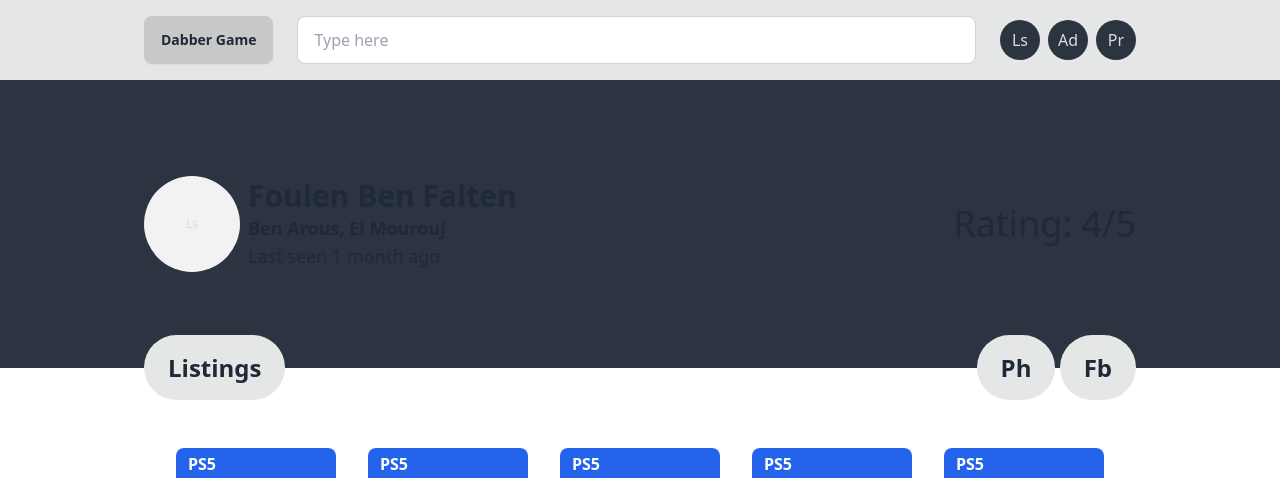
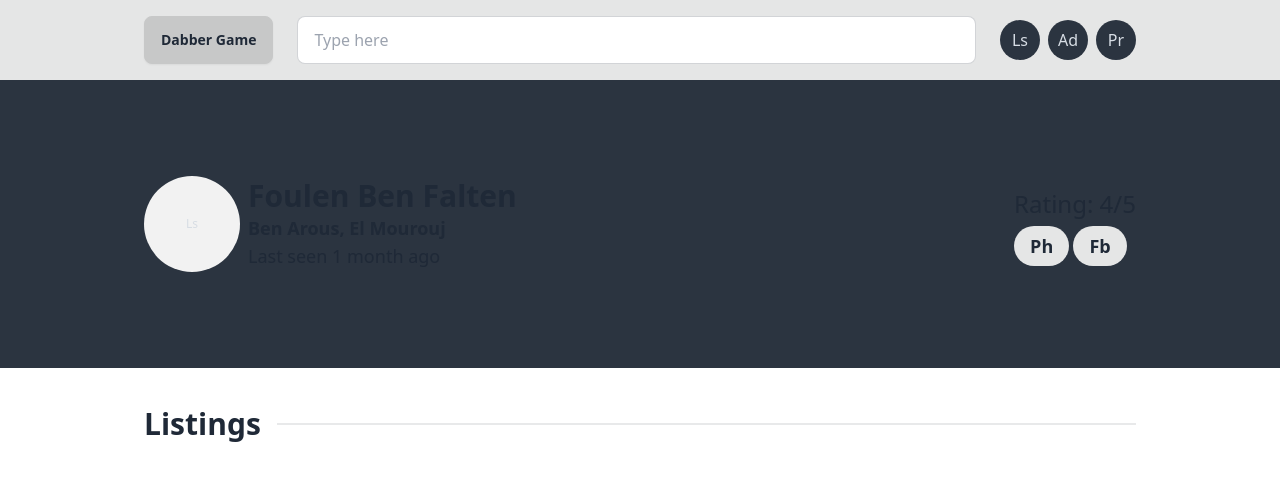
Before and after one commit to rabiibouhestine/dabbergame.tn, a SvelteKit app: page /user/1 in a window 1280 px wide. Shown: the top 478 px of the page. Built offline with nearby package versions, Linux system fonts and the light colour scheme.

Commit message:
build ui

```diff
--- a/src/routes/user/[id]/+page.svelte
+++ b/src/routes/user/[id]/+page.svelte
@@ -20,19 +20,17 @@
 				<p class="text-lg">Last seen 1 month ago</p>
 			</div>
 		</div>
-		<div class="text-4xl">Rating: 4/5</div>
+		<div class="flex flex-col gap-3">
+			<div class="text-2xl">Rating: 4/5</div>
+			<div>
+				<span class="bg-base-300 rounded-full px-4 py-2 text-lg text-center font-bold">Ph</span>
+				<span class="bg-base-300 rounded-full px-4 py-2 text-lg text-center font-bold">Fb</span>
+			</div>
+		</div>
 	</div>
 </div>
-<div class="flex justify-between w-full max-w-5xl mx-auto px-4 -mt-4">
-	<div>
-		<span class="bg-base-300 rounded-full px-6 py-4 text-2xl font-bold">Listings</span>
-	</div>
-	<div>
-		<span class="bg-base-300 rounded-full px-6 py-4 text-2xl font-bold">Ph</span>
-		<span class="bg-base-300 rounded-full px-6 py-4 text-2xl font-bold">Fb</span>
-	</div>
-</div>
-<div class="w-full max-w-5xl mx-auto px-4 my-16">
+<div class="flex flex-col gap-8 w-full max-w-5xl mx-auto px-4 my-8">
+	<div class="divider divider-start text-3xl font-bold">Listings</div>
 	<div class="flex flex-wrap justify-center gap-8">
 		{#each listings as listing}
 			<ListingCard />
```
